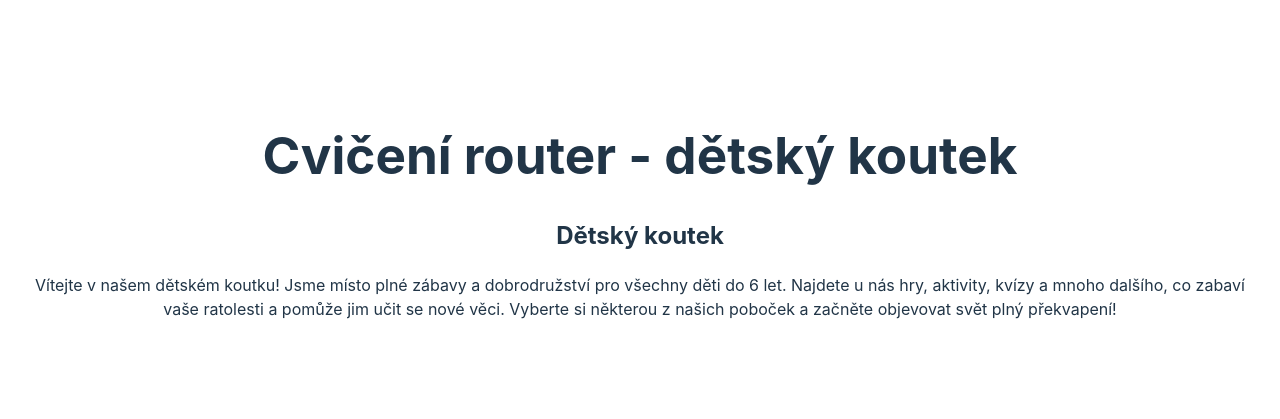
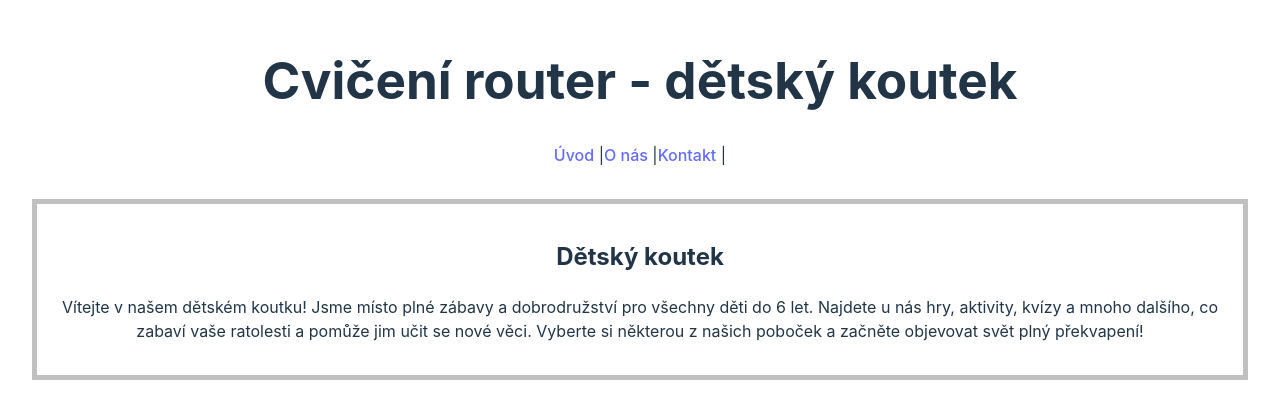
Before and after one commit to JavaBorka/cviceni-react-detsky-koutek, a React (Vite) app: page / in a window 1280 px wide. Shown: the part 185-604 px from the top of the page. Built offline with nearby package versions, Linux system fonts and the light colour scheme.

Commit message:
Vytvoření navigace pomocí `Link`

```diff
--- a/src/App.css
+++ b/src/App.css
@@ -42,3 +42,9 @@
 .read-the-docs {
   color: #888;
 }
+
+main {
+  border: 5px solid silver;
+  margin: 2em 0;
+  padding: 1em;
+}
--- a/src/App.jsx
+++ b/src/App.jsx
@@ -1,4 +1,4 @@
-import { Outlet } from 'react-router-dom'
+import { Outlet, Link } from 'react-router-dom'
 
 import './App.css'
 
@@ -6,7 +6,15 @@ function App() {
 
   return (
     <>
-      <h1>Cvičení router - dětský koutek</h1>
+      <header>
+        <h1>Cvičení router - dětský koutek</h1>
+      </header>
+
+      <nav>
+        <Link to='/'>Úvod</Link> |
+        <Link to='/aboutus'>O nás</Link> |
+        <Link to='/contact'>Kontakt</Link> |
+      </nav>
 
       <main>
         <Outlet />
```
